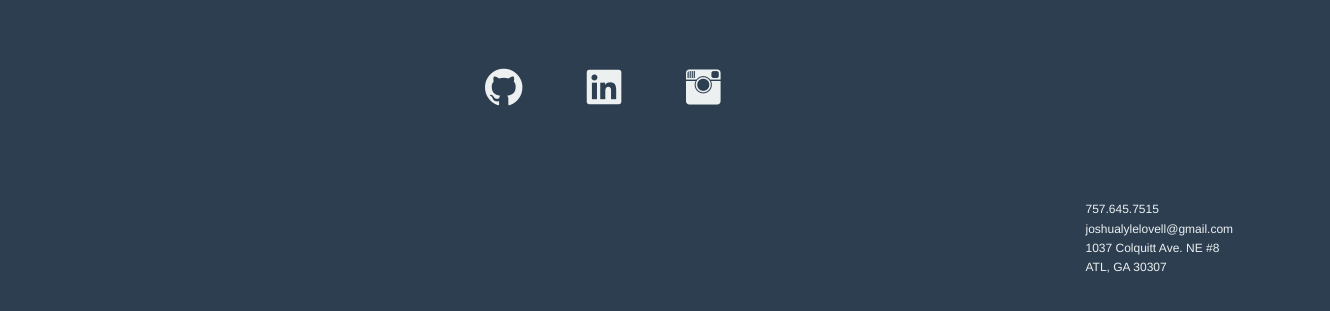
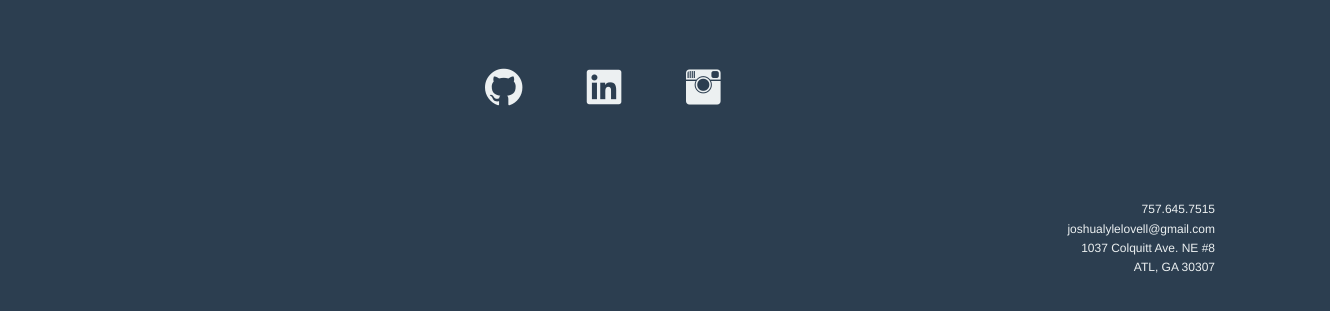
Before and after one commit to joshualylelovell/joshualylelovell.github.io, a plain HTML site: page index.html in a window 1280 px wide. Shown: the part 459-770 px from the top of the page, 1330 px wide, since content can reach past the window. Drawn offline with Linux system fonts and the light colour scheme.

Commit message:
fixed spacing on footer by removing Foundation columns

```diff
--- a/css/app.css
+++ b/css/app.css
@@ -211,13 +211,14 @@ FOOTER
 ***************************/
 
 .footer-p {
+  text-align: right;
   font-size: .75em;
   padding: 0;
   margin: 0 0 0 15%;;
 }
 
 footer {
-  margin: 0 20px 50px 0;
+  margin: 0 50px 50px 0;
 }
 
 /***************************
--- a/index.html
+++ b/index.html
@@ -47,7 +47,7 @@
 
     <footer>
       <div class="row standard-row">
-        <div class="large-offset-10 medium-offset-8 large-3 medium-4 small-offset-2 small-10 columns">
+        <div>
           <p class="footer-p"> 757.645.7515 </p>
           <p class="footer-p"> joshualylelovell@gmail.com </p>
           <p class="footer-p"> 1037 Colquitt Ave. NE #8 </p>
```
Also changed, not shown: pages/about.html (+1 -1 lines), pages/portfolio.html (+1 -1 lines), 1 other file.
